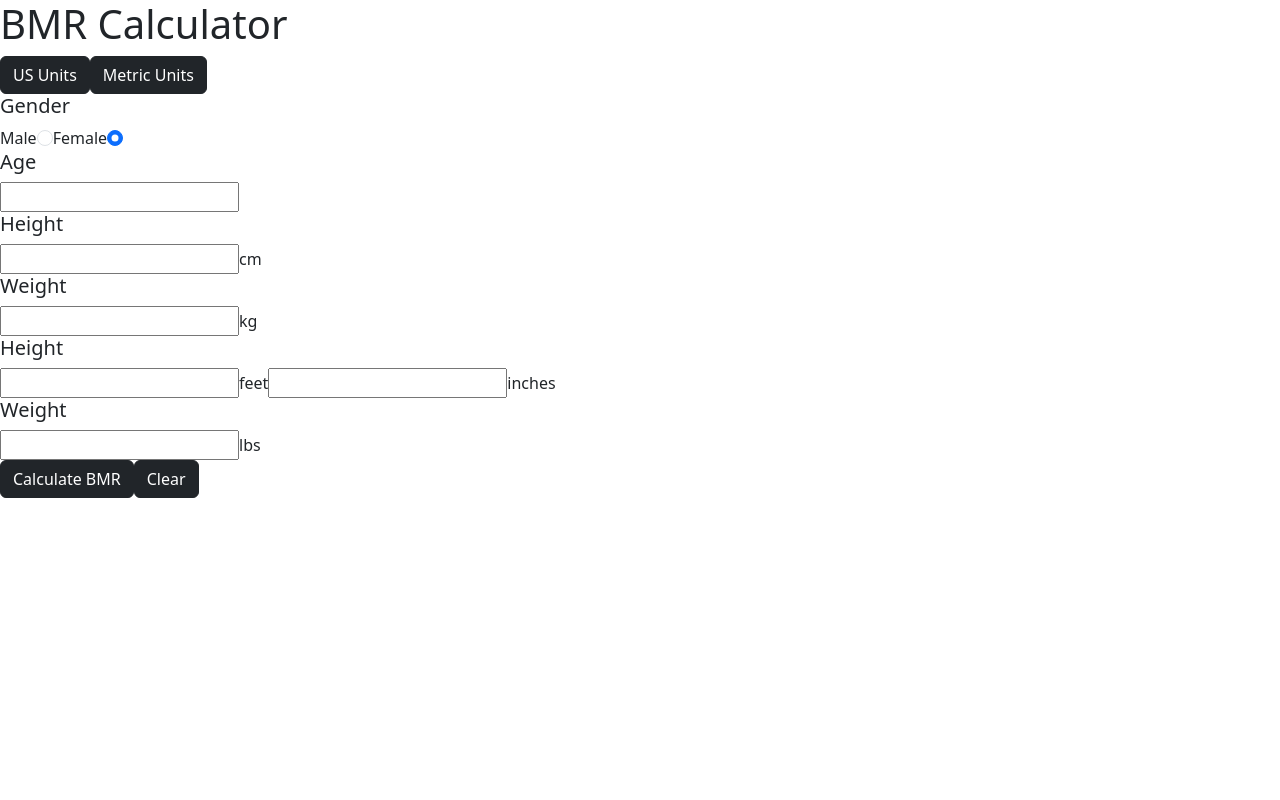
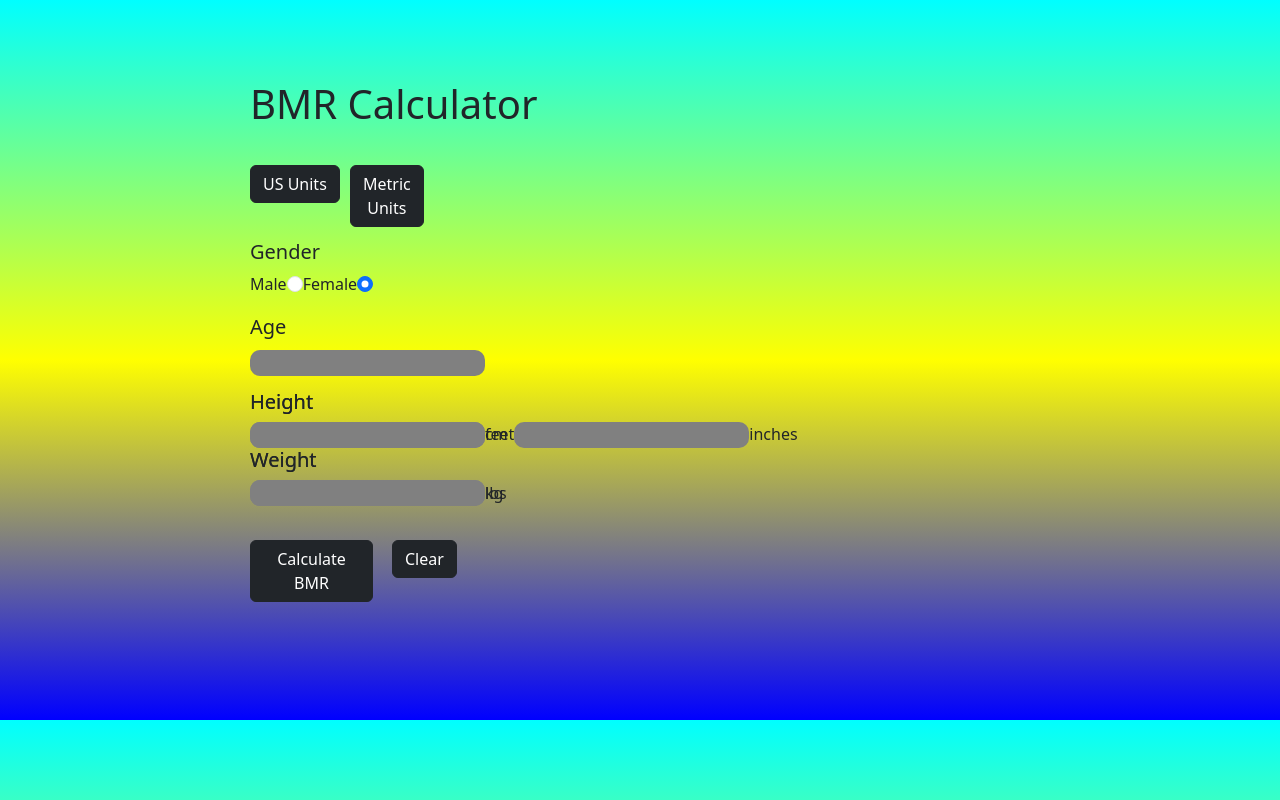
Before and after one commit to RyanLH95/bmr_calculator, a React (Vite) app: page / in a window 1280 px wide. Built offline with nearby package versions, Linux system fonts and the light colour scheme.

Commit message:
Add App.css file to 'src' folder and create design for BMR Calculator

```diff
--- a/src/App.css
+++ b/src/App.css
@@ -1,3 +1,64 @@
 body {
-    background-color: blue;
+    height: 720px;
+    background-image: linear-gradient(cyan, yellow, blue);
 }
+
+button {
+    display: inline-block;
+}
+
+.title {
+    position: absolute; left: 250px; top: 80px;
+}
+
+.form {
+    position: absolute; left: 250px; top: 240px;
+}
+
+.box {
+    border-radius: 10px;
+    border: none;
+    background-color: grey;
+}
+
+.age {
+    position: absolute; left: 0px; top: 75px;
+}
+
+.age-box {
+    position: absolute; left: 0px; top: 110px;
+}
+
+/* measurement buttons */
+.us {
+    position: absolute; left: 0px; top: -75px;
+}
+
+.metric {
+    position: absolute; left: 100px; top: -75px;
+}
+
+/* calculate/clear buttons */
+.calc {
+    position: absolute; left: 0px; top: 300px;
+}
+
+.clear {
+    position: absolute; left: 142px; top: 300px;
+}
+
+.metric-unit {
+    position: absolute; left: 0px; top: 150px;
+}
+
+.us-unit {
+    position: absolute; left: 0px; top: 150px;
+}
+
+.metric-height {
+    display: flex;
+}
+
+.us-height {
+    display: flex;
+}
```
